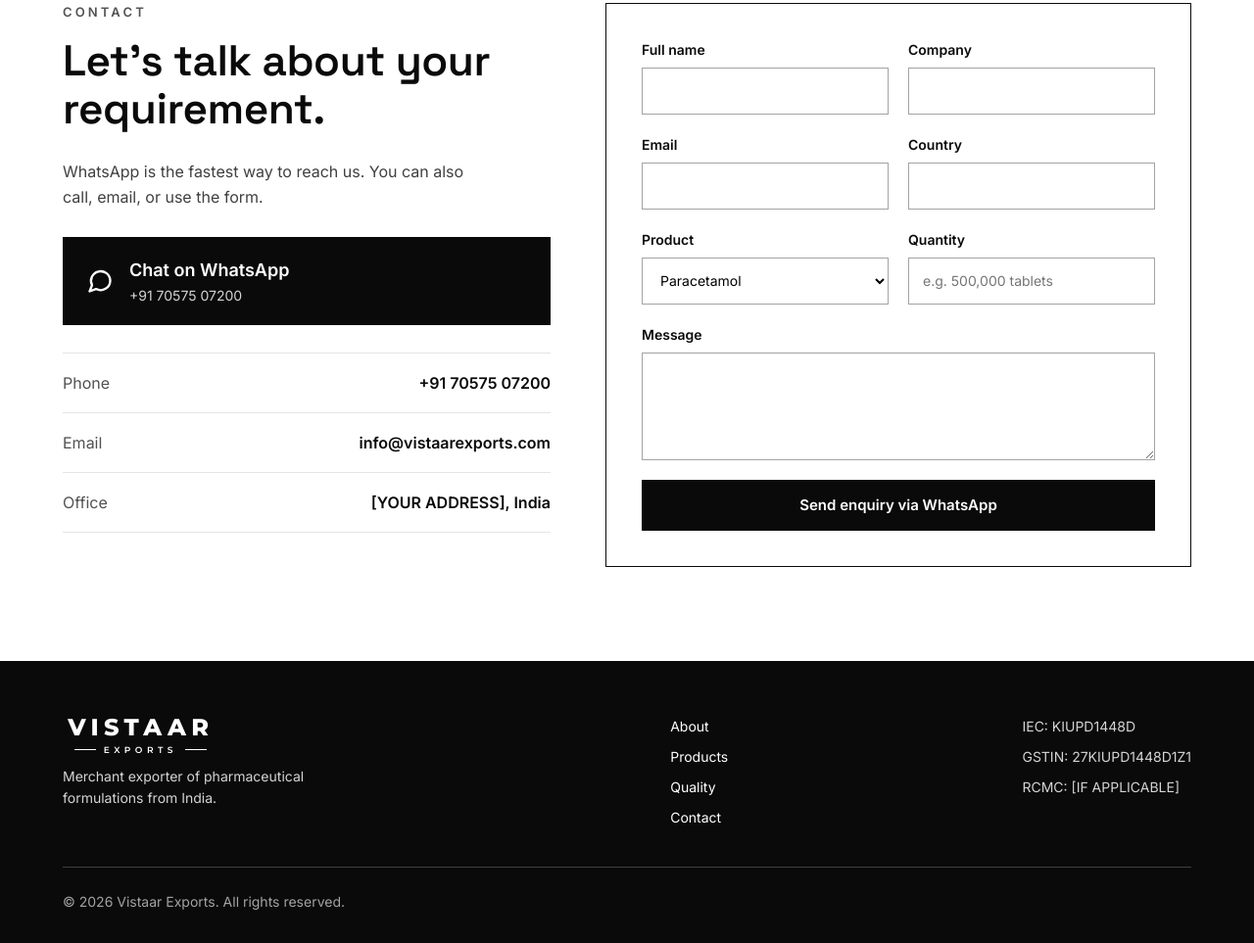
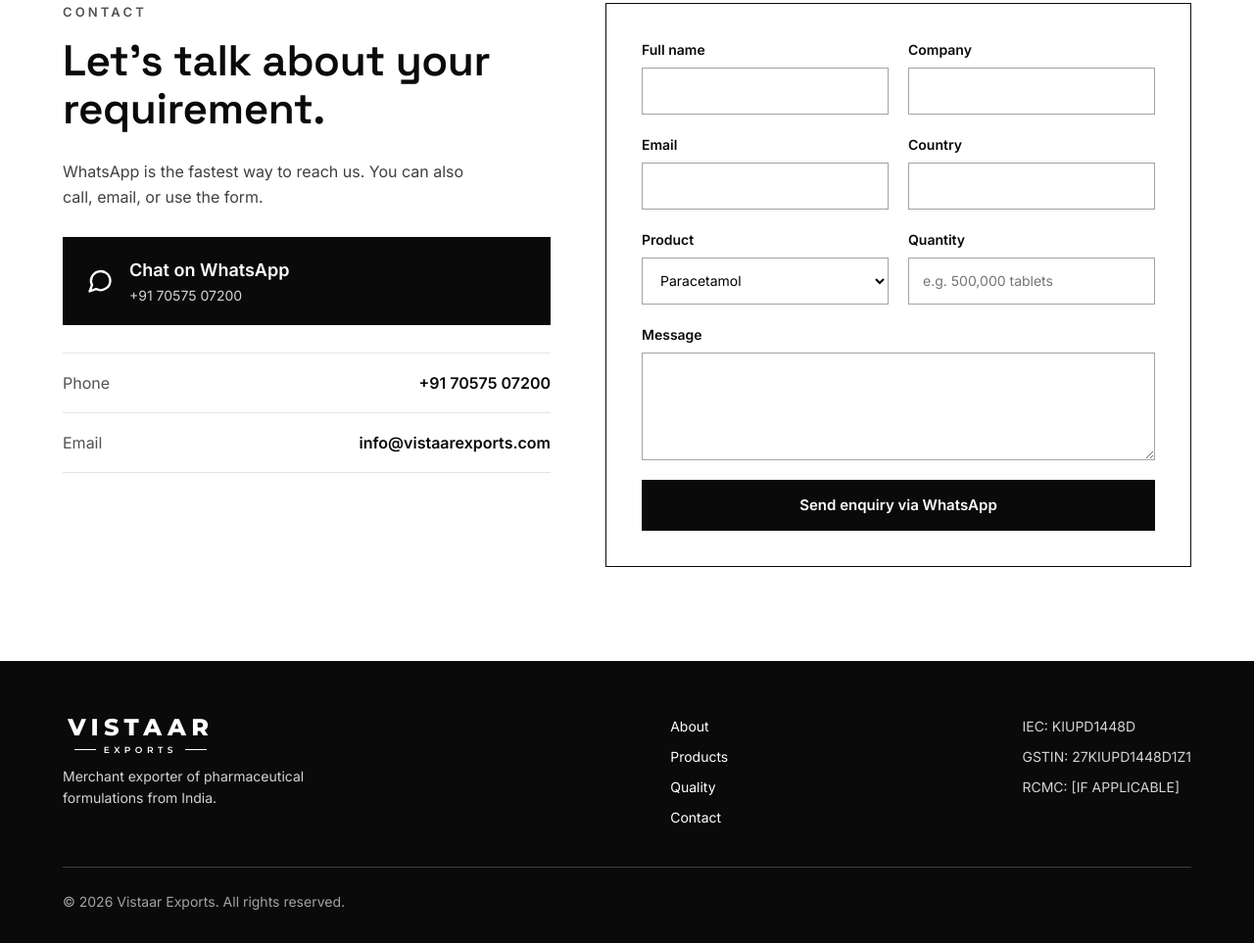
Before and after one commit to niketdeshmukh99/vistaar-exports-website, a plain HTML site: page index.html in a window 1280 px wide. Shown: the part 3306-4269 px from the top of the page at 98% size. Drawn offline with Linux system fonts and the light colour scheme.

Commit message:
Remove office address line from contact section
Co-Authored-By: Claude Opus 5.5 <noreply@anthropic.com>
Claude-Session: https://claude.ai/code/session_01XbW1qbaDL8vi4Aw9RZE3wm

```diff
--- a/index.html
+++ b/index.html
@@ -208,7 +208,6 @@
           <dl class="contact-list">
             <div><dt>Phone</dt><dd><a href="tel:+917057507200">+91 70575 07200</a></dd></div>
             <div><dt>Email</dt><dd><a href="mailto:info@vistaarexports.com">info@vistaarexports.com</a></dd></div>
-            <div><dt>Office</dt><dd>[YOUR ADDRESS], India</dd></div>
           </dl>
         </div>
 
```
Also changed, not shown: 1 other file.
